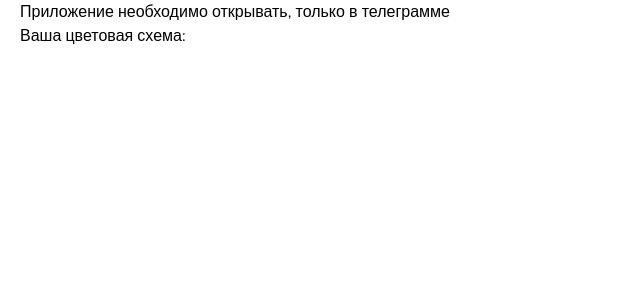
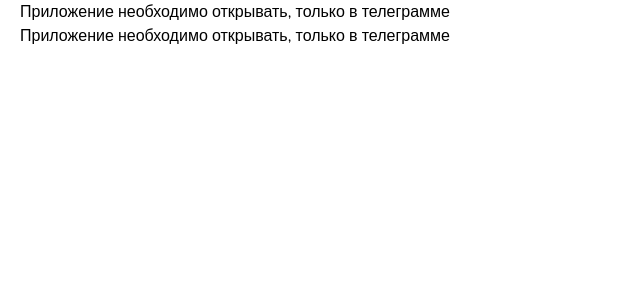
Before and after one commit to ITVash/negociant, a Next.js app: page / in a window 1280 px wide. Shown: the top 300 px of the page, without its empty margins (0-640 px from the left). Built offline with nearby package versions, Linux system fonts and the light colour scheme.

Commit message:
Begining design-2

```diff
--- a/app/(root)/page.tsx
+++ b/app/(root)/page.tsx
@@ -27,9 +27,14 @@ export default function Home() {
 				)}
 			</div>
 			<div>
-				<p>
-					Ваша цветовая схема: <pre>{JSON.stringify(colors)}</pre>
-				</p>
+				{webApp ? (
+					<>
+						<h1>Ваши настройки:</h1>
+						<pre>{JSON.stringify(webApp)}</pre>
+					</>
+				) : (
+					<p>Приложение необходимо открывать, только в телеграмме </p>
+				)}
 			</div>
 		</Container>
 	)
```
